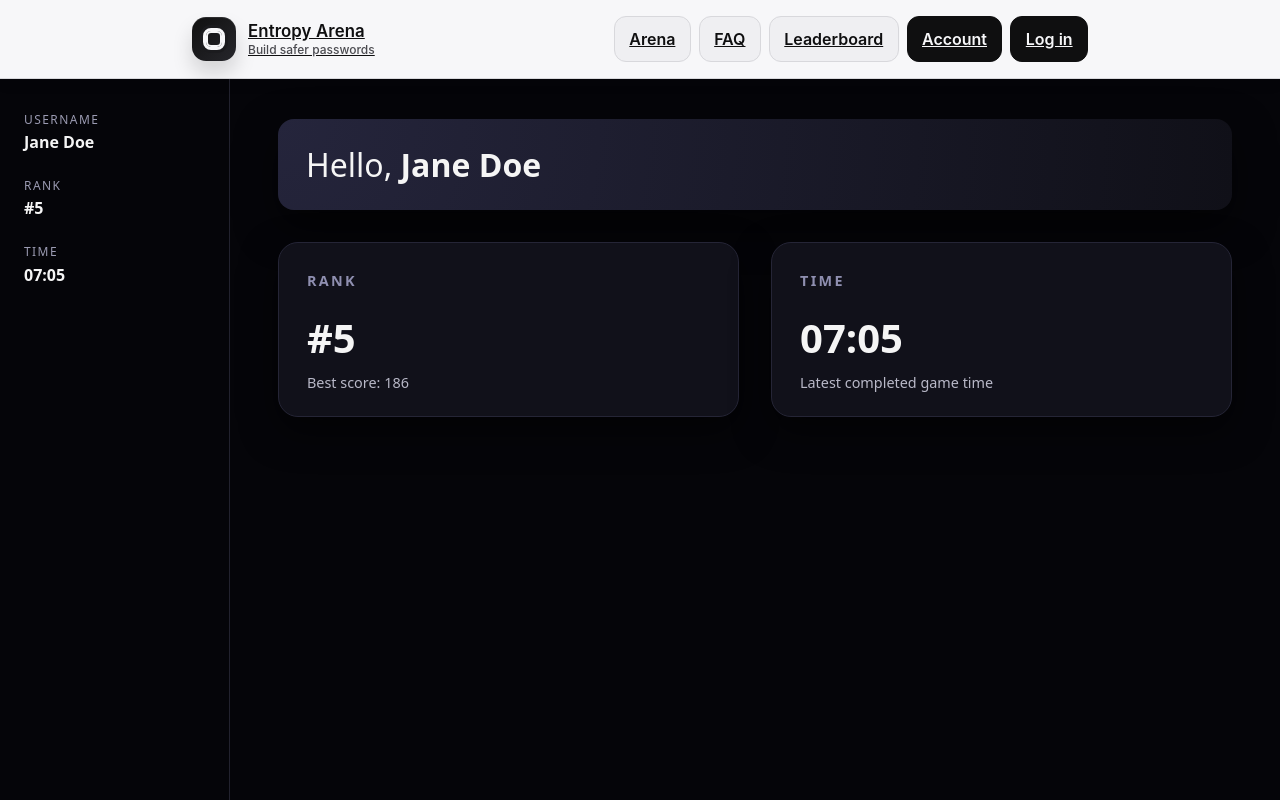
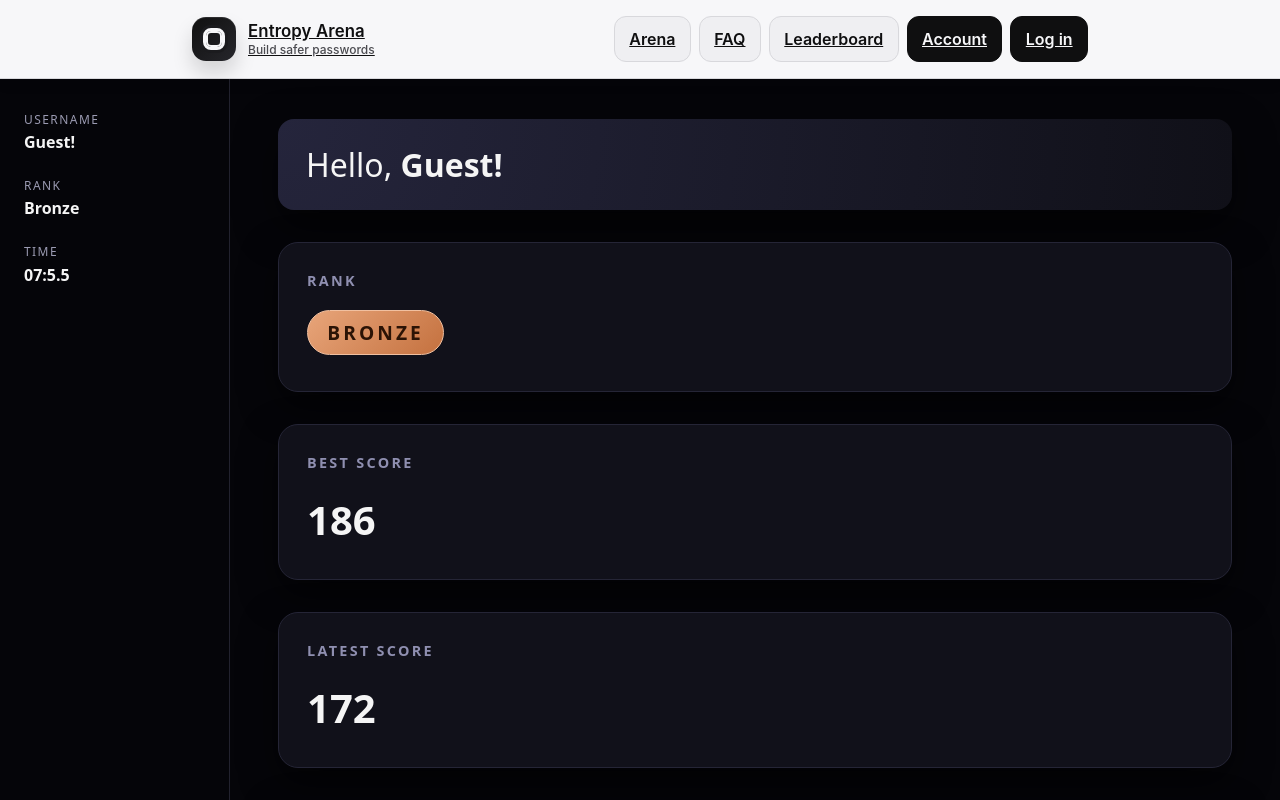
Before and after one commit to KevoxChrist/Entropy-Arena, a React (Vite) app: page /Account in a window 1280 px wide. Shown: the top 800 px of the page. Built offline with nearby package versions, Linux system fonts and the light colour scheme.

Commit message:
Updated Account Page

```diff
--- a/client/pages/Account.jsx
+++ b/client/pages/Account.jsx
@@ -1,3 +1,4 @@
+//Updated Account Page, w/ Mock Data
 import React from "react";
 import "../styles/Account.css";
 
@@ -15,23 +16,51 @@ function formatSeconds(totalSeconds) {
   return `${m.toString().padStart(2, "0")}:${s.toString().padStart(2, "0")}`;
 }
 
-// Replace with fetch/api route
+// Mock Data (Replace with fetch later)
 const mockData = {
-  user: { username: " Jane Doe" },
-  rank: { position: 5, bestScore: 186 },
-  time: { latestTimeSeconds: 425 },
+  user: {
+    username: "Guest!",
+  },
+  rank: {
+    tier: "bronze", // gold | silver | bronze
+    bestScore: 186,
+    latestScore: 172,
+  },
+  time: {
+    latestTimeSeconds: 425.5,
+  },
 };
+
+function getTierLabel(tier) {
+  if (!tier) return "Unranked";
+  const names = {
+    gold: "Gold",
+    silver: "Silver",
+    bronze: "Bronze",
+  };
+  return names[tier.toLowerCase()] || "Unranked";
+}
+
+function getTierClass(tier) {
+  if (!tier) return "rank-tier rank-tier-unranked";
+  return `rank-tier rank-tier-${tier.toLowerCase()}`;
+}
 
 export default function AccountPage() {
   const { user, rank, time } = mockData;
   const username = user?.username ?? "Player";
-  const rankPosition = rank?.position ?? null;
+
+
+  const rankTier = rank?.tier ?? null;
+  const rankLabel = getTierLabel(rankTier);
   const bestScore = rank?.bestScore ?? 0;
+  const latestScore = rank?.latestScore ?? 0;
+
   const latestTime = time?.latestTimeSeconds ?? 0;
 
   return (
     <div className="account-page">
-      {/* Left sidebar */}
+      {/* Sidebar */}
       <aside className="account-sidebar">
         <div className="account-sidebar-item">
           <span className="account-label">Username</span>
@@ -40,9 +69,7 @@ export default function AccountPage() {
 
         <div className="account-sidebar-item">
           <span className="account-label">Rank</span>
-          <span className="account-value">
-            {rankPosition ? `#${rankPosition}` : "Unranked"}
-          </span>
+          <span className="account-value">{rankLabel}</span>
         </div>
 
         <div className="account-sidebar-item">
@@ -51,7 +78,7 @@ export default function AccountPage() {
         </div>
       </aside>
 
-      {/* Main content */}
+      {/* Main */}
       <main className="account-main">
         <header className="account-header">
           <h1 className="account-title">
@@ -60,22 +87,32 @@ export default function AccountPage() {
         </header>
 
         <section className="account-cards">
-          {/* Rank card */}
+
+          {/* Rank Card */}
           <article className="account-card">
             <h2 className="account-card-title">Rank</h2>
-            <p className="account-card-primary">
-              {rankPosition ? `#${rankPosition}` : "Unranked"}
-            </p>
-            <p className="account-card-secondary">Best score: {bestScore}</p>
+            <div className="rank-card-main">
+              <span className={getTierClass(rankTier)}>{rankLabel}</span>
+            </div>
           </article>
 
-          {/* Time card */}
+          {/* Best Score Card */}
+          <article className="account-card">
+            <h2 className="account-card-title">Best Score</h2>
+            <p className="account-card-primary">{bestScore}</p>
+          </article>
+
+          {/* Latest Score Card */}
+          <article className="account-card">
+            <h2 className="account-card-title">Latest Score</h2>
+            <p className="account-card-primary">{latestScore}</p>
+          </article>
+
+          {/* Time Card */}
           <article className="account-card">
             <h2 className="account-card-title">Time</h2>
             <p className="account-card-primary">{formatSeconds(latestTime)}</p>
-            <p className="account-card-secondary">
-              Latest completed game time
-            </p>
+            <p className="account-card-secondary">Latest completed game time</p>
           </article>
         </section>
       </main>
--- a/client/styles/Account.css
+++ b/client/styles/Account.css
@@ -8,12 +8,12 @@
     sans-serif;
 }
 
-/* Optional: center helper if you ever need it */
+/* Optional: center helper
 .account-center {
   display: flex;
   align-items: center;
   justify-content: center;
-}
+} */
 
 /* Sidebar (left column) */
 .account-sidebar {
@@ -54,7 +54,7 @@
   box-sizing: border-box;
 }
 
-/* “Hello, Account” header */
+/* Header */
 .account-header {
   border-radius: 1rem;
   padding: 1.5rem 1.75rem;
@@ -72,14 +72,15 @@
   font-weight: 700;
 }
 
-/* Cards container (Rank + Time) */
+/* Cards container — 2×2 grid */
 .account-cards {
-  display: flex;
+  display: grid;
+  /* grid-template-columns: repeat (2, 1fr); */
   gap: 2rem;
   align-items: stretch;
 }
 
-/* Shared card styles */
+/* Each card */
 .account-card {
   flex: 1;
   background: #11111a;
@@ -112,7 +113,48 @@
   margin: 0;
 }
 
-/* Basic responsiveness */
+/* Rank Tier Badge */
+.rank-card-main {
+  margin-bottom: 0.75rem;
+}
+
+.rank-tier {
+  display: inline-block;
+  padding: 0.5rem 1.2rem;
+  border-radius: 999px;
+  font-size: 1.2rem;
+  text-transform: uppercase;
+  letter-spacing: 0.16em;
+  font-weight: 700; /* NOW BOLD */
+  border: 1px solid transparent;
+}
+
+/* Gold / Silver / Copper */
+.rank-tier-gold {
+  background: linear-gradient(135deg, #ffd56a, #ffb347);
+  color: #4a2b00;
+  border-color: #ffdf8a;
+}
+
+.rank-tier-silver {
+  background: linear-gradient(135deg, #e0e4f0, #c9cedd);
+  color: #21242f;
+  border-color: #f0f2ff;
+}
+
+.rank-tier-bronze {
+  background: linear-gradient(135deg, #e8a57a, #c4713f);
+  color: #2b1305;
+  border-color: #f1c0a0;
+}
+
+.rank-tier-unranked {
+  background: #1a1a24;
+  color: #9b9bb2;
+  border-color: #333345;
+}
+
+/* Responsive */
 @media (max-width: 900px) {
   .account-page {
     flex-direction: column;
@@ -131,6 +173,6 @@
   }
 
   .account-cards {
-    flex-direction: column;
+    grid-template-columns: 1fr;
   }
 }
```
